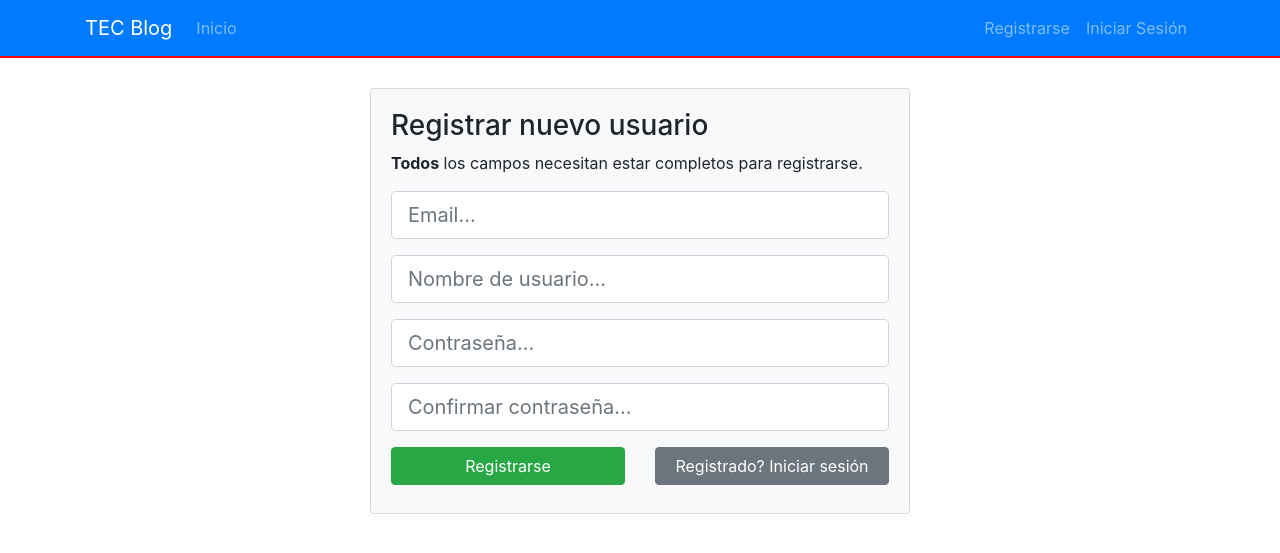
After one commit to aguilarandress/BlogWebDjango, a Django app: page /registrar/ in a window 1280 px wide. The commit adds this page. Shown: the top 553 px of the page. Run offline with Django 3.2, Linux system fonts and the light colour scheme; some libraries are stand-ins or nearby versions.

Commit message:
Funcionalidad básica de registro

```diff
--- a/blogapp/blog/templates/blog/inicioSesion.html
+++ b/blogapp/blog/templates/blog/iniciarSesion.html
@@ -4,7 +4,7 @@
 <h1>{{titulo}}</h1>
 <body>
     <a>Si no tiene un usuario puede crearlo abajo</a>
-    <a href="crearUsuario/" class="nav-link">
+    <a href="{ url 'blog:iniciarSesion' }" class="nav-link">
         Cree su Usuario
     </a>
 
--- a/blogapp/blog/templates/blog/layout.html
+++ b/blogapp/blog/templates/blog/layout.html
@@ -30,7 +30,12 @@
                 </ul>
                 <ul class="navbar-nav ml-auto">
                     <li class="nav-item">
-                        <a href="inicioSesion/" class="nav-link">
+                        <a href="{% url 'blog:registrarNuevoUsuario' %}" class="nav-link">
+                            Registrarse
+                        </a>
+                    </li>
+                    <li class="nav-item">
+                        <a href="{% url 'blog:iniciarSesion' %}" class="nav-link">
                             Iniciar Sesión
                         </a>
                     </li>
--- /dev/null
+++ b/blogapp/blog/templates/blog/registrar.html
@@ -0,0 +1,38 @@
+{% extends 'blog/layout.html' %}
+
+{% block content %}
+<div class="row">
+    <div class="col-md-6 mx-auto">
+        <div class="card card-body bg-light">
+            <h3>Registrar nuevo usuario</h3>
+            <p><strong>Todos</strong> los campos necesitan estar completos para registrarse.</p>
+            <form action="{% url 'blog:registrarNuevoUsuario' %}" method="post">
+                {% csrf_token %}
+                <div class="form-group">
+                    <input type="email" name="email" class="form-control form-control-lg" placeholder="Email...">
+                </div>
+                <div class="form-group">
+                    <input type="text" name="nombre" class="form-control form-control-lg"
+                        placeholder="Nombre de usuario...">
+                </div>
+                <div class="form-group">
+                    <input type="password" name="contraseña" class="form-control form-control-lg"
+                        placeholder="Contraseña...">
+                </div>
+                <div class="form-group">
+                    <input type="password" name="contraseña2" class="form-control form-control-lg"
+                        placeholder="Confirmar contraseña...">
+                </div>
+                <div class="row">
+                    <div class="col-md-6">
+                        <input type="submit" value="Registrarse" class="btn btn-success btn-block mb-2">
+                    </div>
+                    <div class="col-md-6">
+                        <a href="{% url 'blog:iniciarSesion' %}" class="btn btn-secondary btn-block mb-2">Registrado? Iniciar sesión</a>
+                    </div>
+                </div>
+            </form>
+        </div>
+    </div>
+</div>
+{% endblock %}
--- a/blogapp/blog/urls.py
+++ b/blogapp/blog/urls.py
@@ -1,12 +1,10 @@
 from django.urls import path
 from . import views
 
+
 app_name = "blog"
-
 urlpatterns = [
     path("", views.index, name="index"),
-    path("inicioSesion/crearUsuario/", views.crearUsuario,  name="crearUsuario"),
-    path("inicioSesion/", views.inicioSesion,  name="inicioSesion"),
-    path("agregarUsuariosBaseDD/", views.agregarUsuariosBaseDD, name="agregarUsuariosBaseDD")
-
+    path("registrar/", views.registrarNuevoUsuario, name="registrarNuevoUsuario"),
+    path("iniciarSesion/", views.iniciarSesion, name="iniciarSesion")
 ]
--- a/blogapp/blog/views.py
+++ b/blogapp/blog/views.py
@@ -1,5 +1,6 @@
 from django.shortcuts import render
 from django.http import HttpResponseRedirect
+from django.urls import reverse
 from django.contrib.auth.models import User
 
 
@@ -17,63 +18,19 @@ def index(request):
         "titulo": "TEC Blog, by Andrew & Andres"
     }
     return render(request, "blog/index.html", context)
-# Create your views here.
 
 
-def inicioSesion(request):
-    """Carga la página iniciar sesion en el blog
-
-        Entradas:
-            request: Es un objeto que representa un request
-        Precondiciones:
-            No hay
-        Salidas:
-            Retorna una respuesta al usuario
-        """
-    context = {
-        "titulo": "TEC Blog, inicio de sesión"
-    }
-
-    return render(request, "blog/inicioSesion.html", context)
+def registrarNuevoUsuario(request):
+    if request.method == "POST":
+        nombreDeUsuario = request.POST["nombre"]
+        email = request.POST["email"]
+        contraseña = request.POST["contraseña"]
+        usuarioNuevo = User.objects.create_user(nombreDeUsuario, email, contraseña)
+        usuarioNuevo.save()
+        return HttpResponseRedirect(reverse("blog:iniciarSesion"))
+    else:
+        return render(request, "blog/registrar.html")
 
 
-def crearUsuario(request):
-    """Carga la página crearUsuarios del blog
-
-        Entradas:
-            request: Es un objeto que representa un request
-        Precondiciones:
-            No hay
-        Salidas:
-            Retorna una respuesta al usuario
-        """
-    context = {
-        "titulo": "TEC Blog, crear usuario"
-    }
-    return render(request, "blog/crearUsuario.html", context)
-
-
-def agregarUsuariosBaseDD(request):
-    """Carga la página crearUsuarios del blog
-
-        Entradas:
-            request: Es un objeto que representa un request
-        Precondiciones:
-            No hay
-        Salidas:
-            Retorna una respuesta al usuario
-        """
-    context = {
-        "titulo": "TEC Blog, crear usuario"
-    }
-    if request.method == "POST":
-        nombre = request.POST["nombre"]
-        contra = request.POST["contra"]
-        correo = request.POST["correo"]
-        usuario = User.objects.create_user(nombre, correo, contra)
-
-
-        return HttpResponseRedirect("#")
-    else:
-
-        return render(request, "blog/agregarUsuariosBaseDD.html", context)
+def iniciarSesion(request):
+    return render(request, "blog/iniciarSesion.html")
```
Also changed, not shown: blogapp/blog/templates/blog/agregarUsuariosBaseDD.html (deleted, +0 -7 lines), blogapp/blog/templates/blog/crearUsuario.html (deleted, +0 -26 lines), blogapp/blogapp/Templates/index.html (deleted, +0 -11 lines), blogapp/db.sqlite3.
